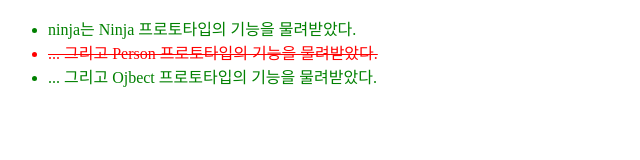
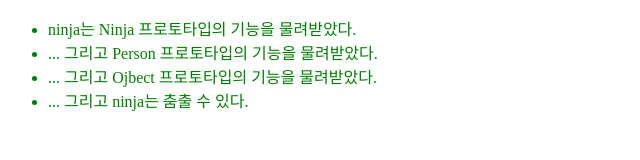
Before and after one commit to the-docs/js-ninja, a website: page src/ch6/6.08.html in a window 1280 px wide. Shown: the whole page, without its empty margins (0-640 px from the left). Drawn offline with Linux system fonts and the light colour scheme.

Commit message:
fixed 6.08

```diff
--- a/src/ch6/6.08.html
+++ b/src/ch6/6.08.html
@@ -18,13 +18,14 @@
     Person.prototype.dance = function() {};
 
     function Ninja() {}
-    Ninja.prototype = { dance: Person.prototype.dance };
+    Ninja.prototype = new Person();
 
     var ninja = new Ninja();
 
     assert(ninja instanceof Ninja, 'ninja는 Ninja 프로토타입의 기능을 물려받았다.');;
     assert(ninja instanceof Person, '... 그리고 Person 프로토타입의 기능을 물려받았다.');
     assert(ninja instanceof Object, '... 그리고 Ojbect 프로토타입의 기능을 물려받았다.');
+    assert(typeof ninja.dance == 'function', '... 그리고 ninja는 춤출 수 있다.');
   </script>
 </body>
 </html>
```
